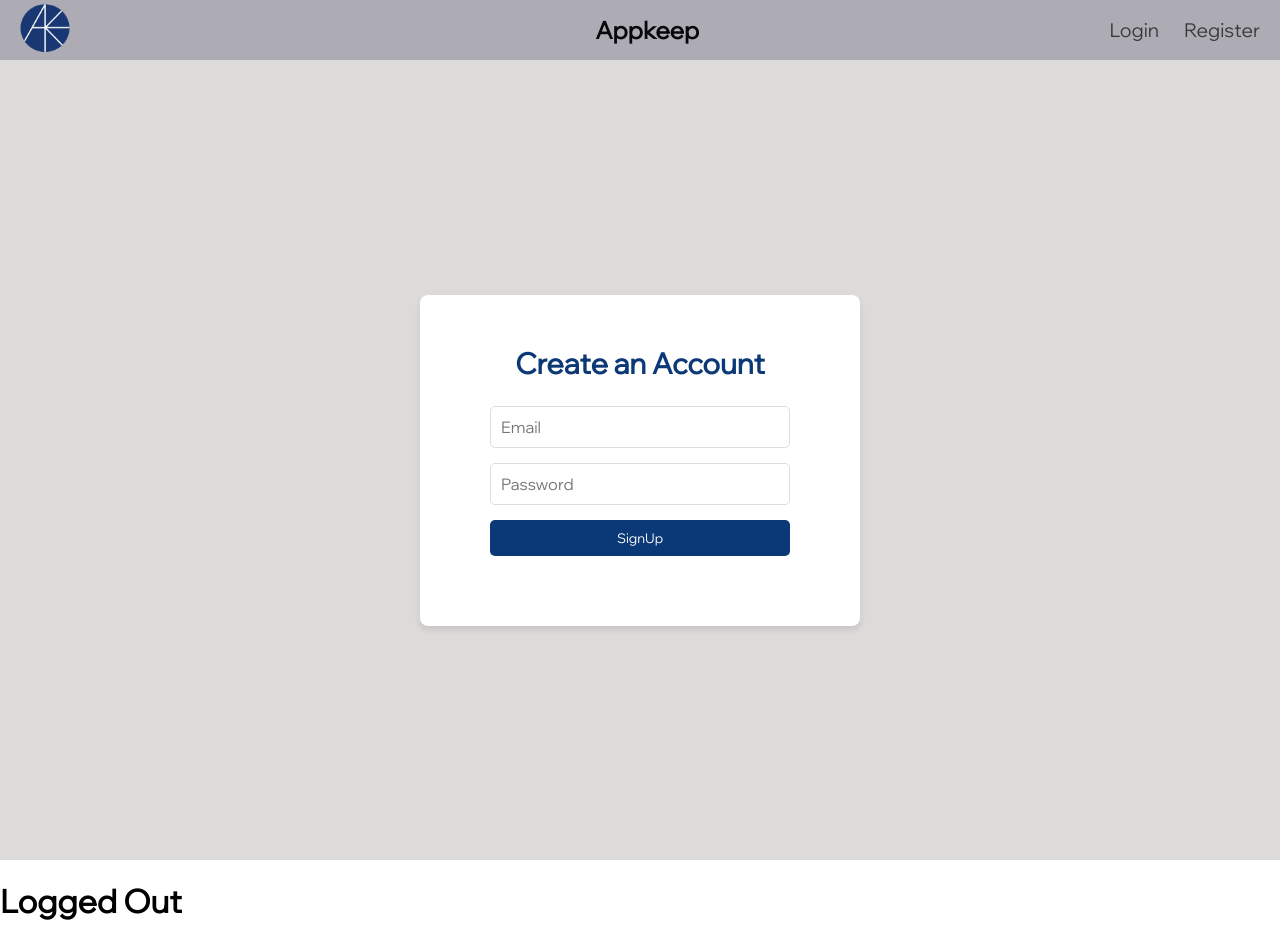
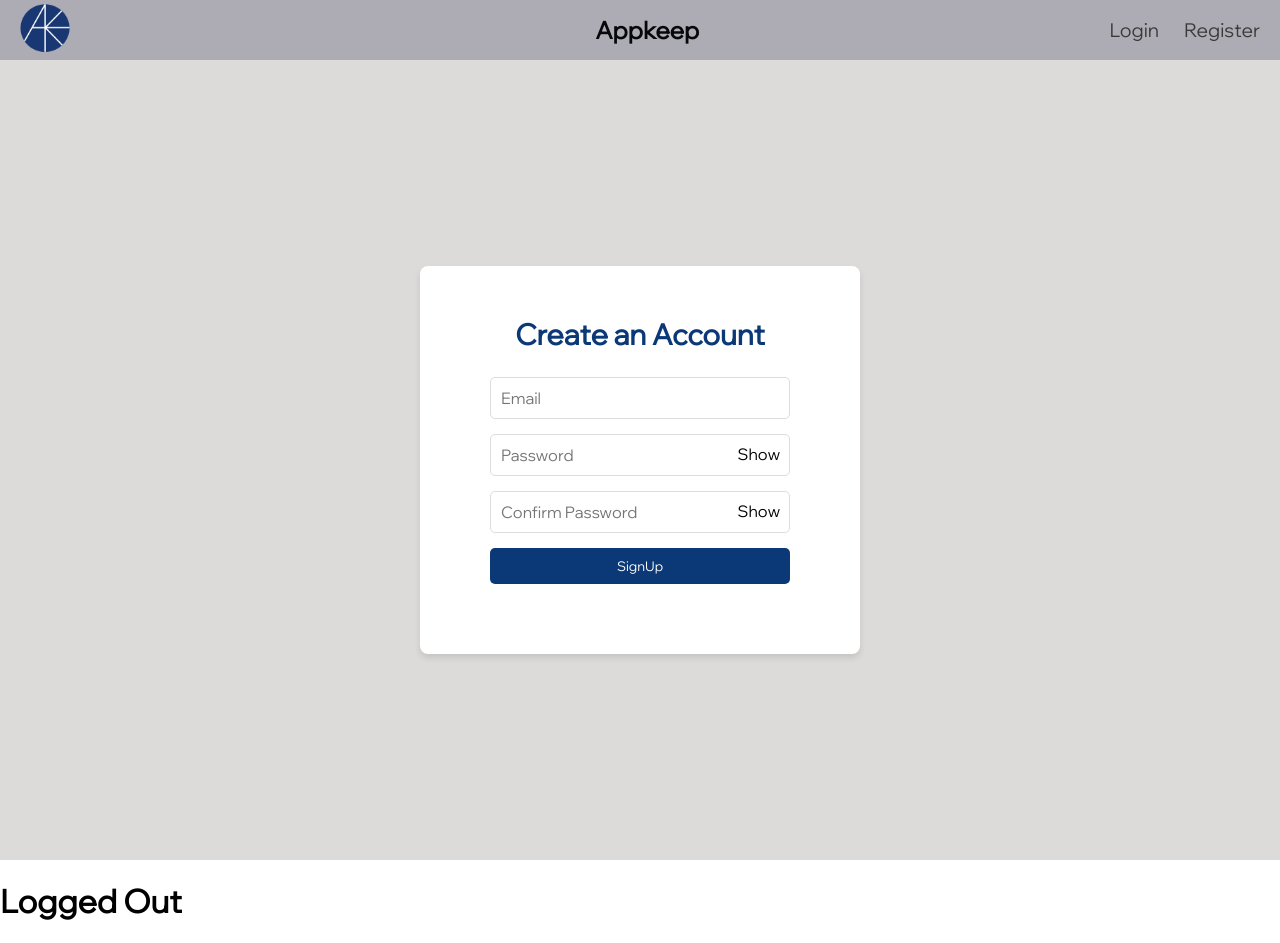
Before and after one commit to bishal0922/AppKeep, a React (Vite) app in the folder main/: page /Register in a window 1280 px wide. Built offline with nearby package versions, Linux system fonts and the light colour scheme; no server answers.

Commit message:
implement show/ hide password

```diff
--- a/main/src/pages/auth/Login.jsx
+++ b/main/src/pages/auth/Login.jsx
@@ -6,6 +6,7 @@ import '../styles/userauth.css';
 const Login = () => {
   const [email, setEmail] = useState('')
   const [password, setPassword] = useState('')
+  const [showPassword, setShowPassword] = useState(false);
 
   const handleEmailChange = (e) => {
     setEmail(e.target.value)
@@ -29,6 +30,10 @@ const Login = () => {
 
   }
 
+  const toggleShowPassword = () => {
+    setShowPassword(!showPassword);
+  };
+
 
   return (
     <div>
@@ -48,8 +53,19 @@ const Login = () => {
             <input type="email" placeholder="Email" value={email} onChange={handleEmailChange}/>
           </div>
 
-          <div className='type-field'>
-            <input type="password" placeholder="Password" value={password} onChange={handlePasswordChange}/>
+          <div className="type-field" style={{ position: 'relative' }}>
+          <input
+            type={showPassword ? "text" : "password"}
+            placeholder="Password"
+            value={password}
+            onChange={handlePasswordChange}
+          />
+          <span
+            style={{ position: 'absolute', right: 10, top: 10, cursor: 'pointer' }}
+            onClick={toggleShowPassword}
+          >
+            {showPassword ? 'Hide' : 'Show'}
+          </span>
           </div>
 
           <div className='submit-button'>
--- a/main/src/pages/auth/SignUp.jsx
+++ b/main/src/pages/auth/SignUp.jsx
@@ -5,6 +5,9 @@ import {auth} from '../../firebase';
 const SignUp= () => {
   const [email, setEmail] = useState('')
   const [password, setPassword] = useState('')
+  const [confirmPassword, setConfirmPassword] = useState('');
+  const [error, setError] = useState('');
+  const [showPassword, setShowPassword] = useState(false);
 
   const handleEmailChange = (e) => {
     setEmail(e.target.value)
@@ -13,18 +16,40 @@ const SignUp= () => {
     setPassword(e.target.value)
   }
 
+  const handleConfirmPasswordChange = (e) => {
+    setConfirmPassword(e.target.value);
+  };
+
+  const toggleShowPassword = () => {
+    setShowPassword(!showPassword);
+  };
+
   //sign in function
   const handleSubmitButton = (e) => {
     //
     e.preventDefault()
 
+    if(password !== confirmPassword) {
+      setError('Passwords do not match!');
+      return;
+    }
+
+    if(password.length < 8) {
+      setError('Password must be at least 8 characters!');
+      return;
+    }
+
+
     createUserWithEmailAndPassword(auth, email, password)
     //function returns a promise and gets user credentials
     .then((userCredential) => {
       console.log(userCredential)
+
+      //NAVIGATE THE USER TO HOME PAGE AND LOAD THEIR DATA
     }).catch((error) => {
       console.log("User creation failed")
       console.log(error)
+      setError(error.message)
     })
 
   }
@@ -34,7 +59,7 @@ const SignUp= () => {
     <div className="signup-body">
       <form onSubmit={handleSubmitButton} className="signup-container">
         <h1 className="signup-header">Create an Account</h1>
-
+        {error && <p style={{color: 'red'}}>{error}</p>}
         <div className="input-field">
           <input
             type="email"
@@ -44,13 +69,35 @@ const SignUp= () => {
           />
         </div>
 
-        <div className="input-field">
+        <div className="input-field" style={{ position: 'relative' }}>
           <input
-            type="password"
+            type={showPassword ? "text" : "password"}
             placeholder="Password"
             value={password}
             onChange={handlePasswordChange}
           />
+          <span
+            style={{ position: 'absolute', right: 10, top: 10, cursor: 'pointer' }}
+            onClick={toggleShowPassword}
+          >
+            {showPassword ? 'Hide' : 'Show'}
+          </span>
+        </div>
+
+
+        <div className='input-field' style={{ position: 'relative' }}>
+          <input
+            type={showPassword ? "text" : "password"}
+            placeholder="Confirm Password"
+            value={confirmPassword}
+            onChange={handleConfirmPasswordChange}
+          />
+          <span
+            style={{ position: 'absolute', right: 10, top: 10, cursor: 'pointer' }}
+            onClick={toggleShowPassword}
+          >
+            {showPassword ? 'Hide' : 'Show'}
+          </span>
         </div>
 
         <div className="signup-button">
```
